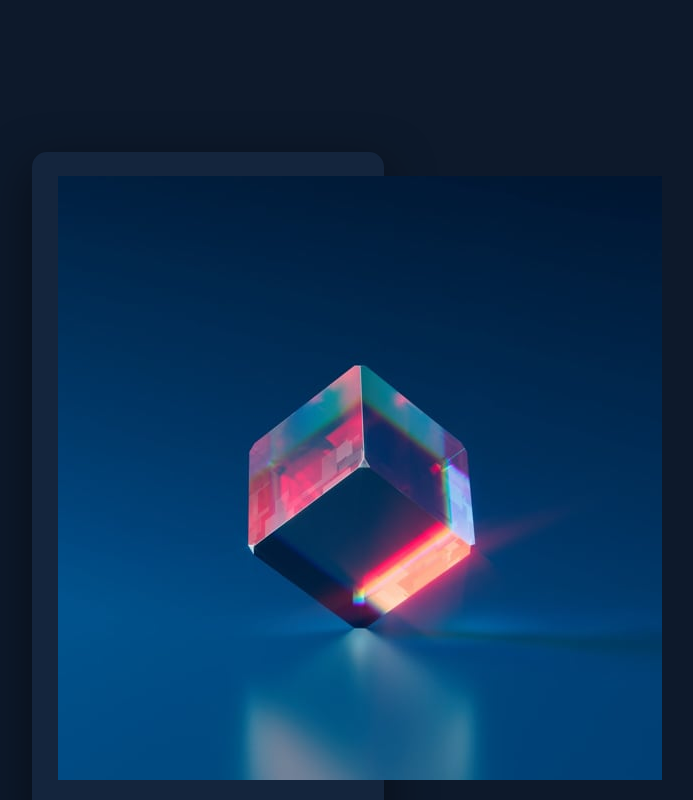
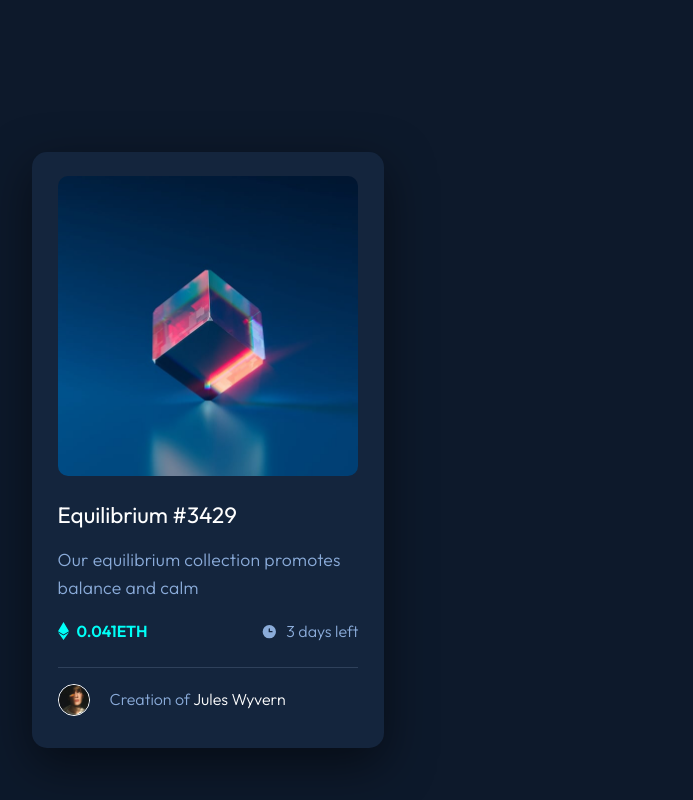
Before and after one commit to KINGRay007/nft-preview-card-component-main, a plain HTML site: page index.html in a window 1280 px wide. Shown: the top 800 px of the page, without its empty margins (432-1125 px from the left). Drawn offline with Linux system fonts and the light colour scheme.

Commit message:
Update style.css

```diff
--- a/style.css
+++ b/style.css
@@ -1,21 +1,23 @@
-@import url("https://fonts.googleapis.com/css2?family=Outfit:wght@300;400;600&display=swap");
-
 *{
   box-sizing: border-box;
   margin: 0;
   padding: 0;
 }
 
-body {
-    background-color: hsl(217, 54%, 11%);
+body{
+  background: hsl(217, 54%, 11%);
+  color: white;
   font-family: "Outfit", sans-serif;
-    color: white;
   font-weight: 300;
   line-height: 1.6;
 }
 
-  .NFT-main-card {
-    background-color:hsl(216, 50%, 16%);
+p, .clock-text{
+color: hsl(215, 51%, 70%);
+}
+
+.NFT-main-card{
+  background-color: hsl(216, 50%, 16%);
   width: min(87.5%, 22rem);
   margin: 9.5rem auto;
   border-radius: 15px;
@@ -23,14 +25,14 @@ body {
   box-shadow: 0 1rem 3rem rgba(0, 0, 0, 0.5);
 }
 
-  .image-container {
+.NFT-image-container{
   position: relative;
   margin: 0 auto;
   width: 100%;
   max-width: 300px;
 }
 
-  .main-image {
+.NFT-image{
   display: block;
   max-width: 300px;
   width: 100%;
@@ -60,89 +62,93 @@ body {
   display: none;
 }
 
-  .image-container:hover .overlay {
+.NFT-image-container:hover .overlay{
   opacity: 0.5;
   cursor: pointer;
 }
 
-  .image-container:hover .overlay + .view {
+.NFT-image-container:hover .overlay + .view {
   display: block;
 }
 
-  .title {
+.title{
   color: white;
   margin: 1.4rem 0 0.75rem;
   font-size: 1.4rem;
   font-weight: 400;
 }
 
-  .description {
+.title:hover{
+  color: hsl(178, 100%, 50%);
+  cursor: pointer;
+}
+
+.description{
   font-size: 1.1rem;
-    letter-spacing: 0.015em;
+  letter-spacing: 0.015rem;
   margin-bottom: 1rem;
   font-weight: 300;
 }
 
-  .eth-info {
+.ETH-details{
   display: flex;
   justify-content: space-between;
   margin: 1rem 0 1.4rem;
 }
 
-  .eth {
+.ETH-text{
   color: hsl(178, 100%, 50%);
   font-weight: 600;
 }
 
-  .info {
+.details{
   display: flex;
   align-items: center;
 }
 
-  .icon {
-    margin-right: 0.5rem;
+.icon{
+  margin-right: 8px;
 }
 
-  .creator-info {
+.profile-details{
   display: flex;
+  align-items: center;
   border-top: 1px solid hsl(215, 32%, 27%);
-    padding-top: 1rem;
-    align-items: center;
+  padding-top: 16px;
 }
 
-  .avatar {
+.profile-image{
   border: 1px solid white;
-    border-radius: 50%;
-    width: 2rem;
+  border-radius: 100%;
+  width: 32px;
   height: auto;
-    margin-right: 1rem;
 }
 
-  .creator-text {
+.profile-text{
+  margin-left: 20px;
   font-weight: 300;
 }
 
-  .creator-name {
-    color: white;
+.profile-name{
+  color: white
 }
 
-  .title:hover,
-  .creator-name:hover {
+.profile-name:hover{
   color: hsl(178, 100%, 50%);
   cursor: pointer;
 }
 
-  .attribution {
+.attribute {
   font-size: 11px;
   text-align: center;
 }
 
-  .attribution a {
+.attribute a {
   color: white;
   text-decoration: none;
 }
 
-  .attribution a:hover {
+.attribute a:hover {
   color: hsl(178, 100%, 50%);
 }
 
```
Lines whose indentation alone changed are shown as unchanged.
